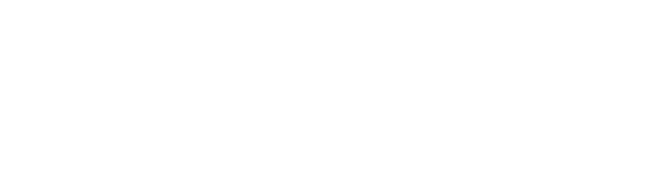
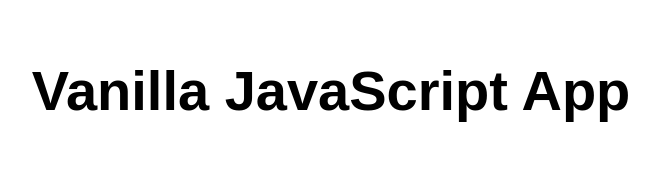
Before and after one commit to frknkrdn/frknkrdn, a website: page src/index.html in a window 1280 px wide. Shown: the whole page, without its empty margins (309-968 px from the left). Drawn offline with Linux system fonts and the light colour scheme.

Commit message:
Update index.html

```diff
--- a/src/index.html
+++ b/src/index.html
@@ -8,7 +8,11 @@
   <title>Furkan Kırdan 20190305021 </title>
 </head>
 
-
+<body>
+  <main>
+    <h1>Vanilla JavaScript App</h1>
+  </main>
+</body>
 
 
 
```
